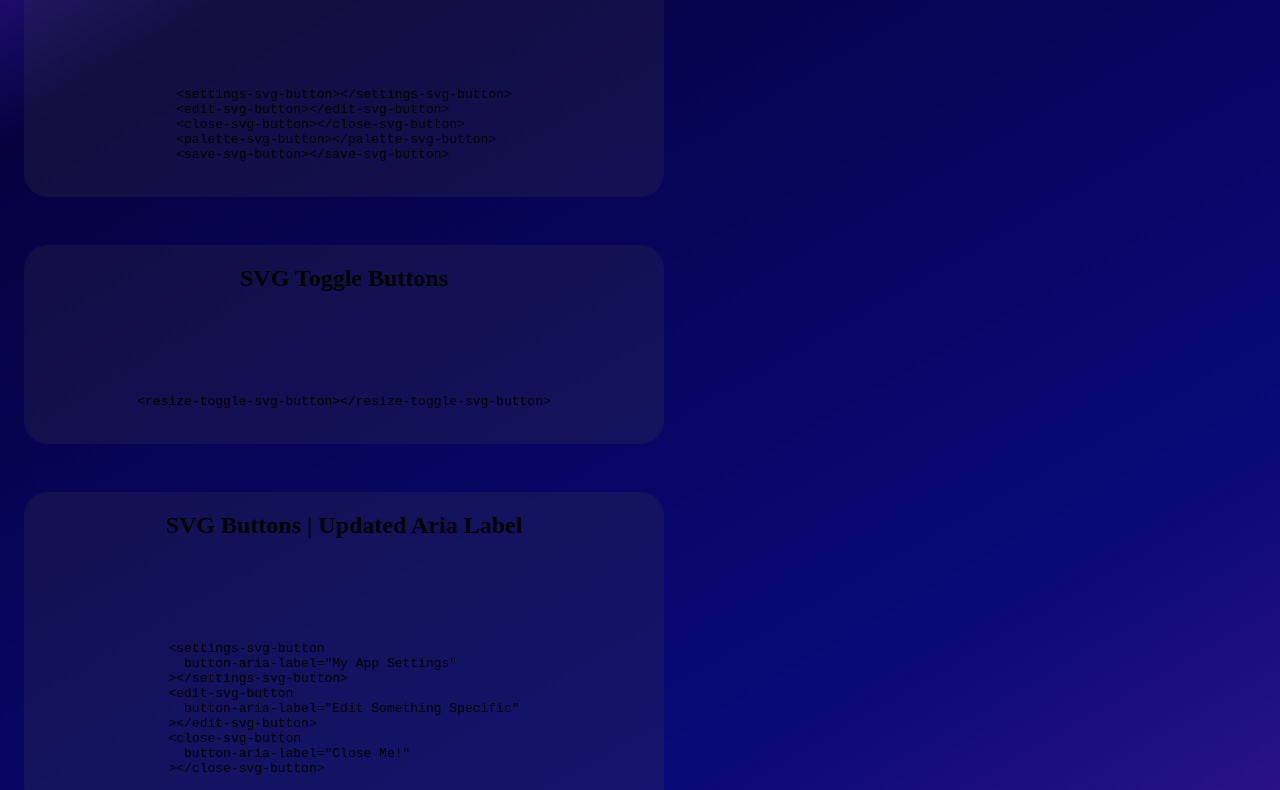
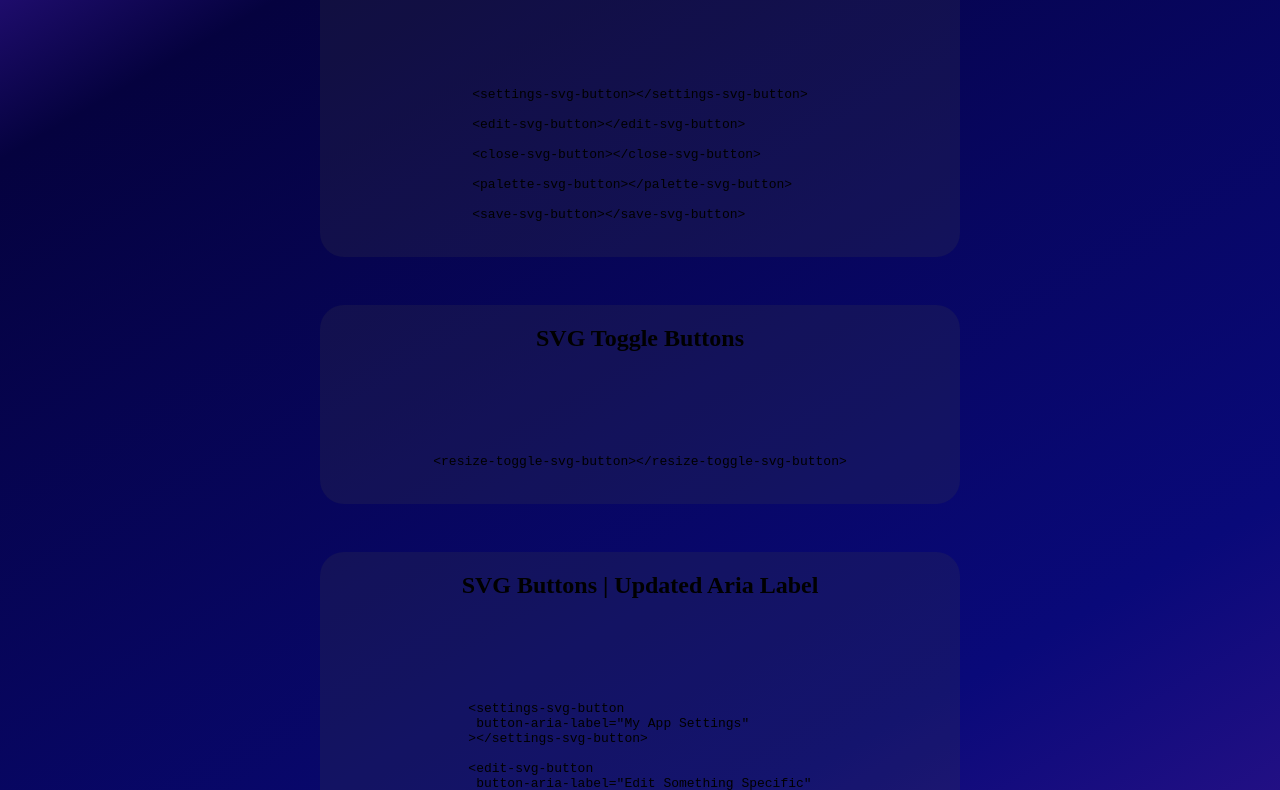
Before and after one commit to conor-dowdall/svg-buttons, a website: page index.html in a window 1280 px wide. Shown: the part 110-900 px from the top of the page. Drawn offline with Linux system fonts and the light colour scheme.

Commit message:
fix: improve layout

```diff
--- a/index.html
+++ b/index.html
@@ -33,7 +33,7 @@
         flex-direction: column;
         align-items: center;
         border-radius: 1.5em;
-        margin: 3em 1em;
+        margin: 3em auto;
         background-color: rgba(68, 68, 68, 0.2);
         max-width: 80ch;
         min-width: fit-content;
@@ -59,6 +59,7 @@
     </style>
   </head>
   <body>
+    <main>
       <section>
         <h2>SVG Buttons</h2>
         <div class="buttons">
@@ -70,13 +71,16 @@
         </div>
         <pre><code>
 &lt;settings-svg-button&gt;&lt;/settings-svg-button&gt;
+
 &lt;edit-svg-button&gt;&lt;/edit-svg-button&gt;
+
 &lt;close-svg-button&gt;&lt;/close-svg-button&gt;
+
 &lt;palette-svg-button&gt;&lt;/palette-svg-button&gt;
+
 &lt;save-svg-button&gt;&lt;/save-svg-button&gt;
           </code></pre>
       </section>
-
       <section>
         <h2>SVG Toggle Buttons</h2>
         <div class="buttons">
@@ -86,7 +90,6 @@
 &lt;resize-toggle-svg-button&gt;&lt;/resize-toggle-svg-button&gt;
           </code></pre>
       </section>
-
       <section>
         <h2>SVG Buttons | Updated Aria Label</h2>
         <div class="buttons">
@@ -102,13 +105,16 @@
 &lt;settings-svg-button
  button-aria-label="My App Settings"
 &gt;&lt;/settings-svg-button&gt;
+
 &lt;edit-svg-button
  button-aria-label="Edit Something Specific"
 &gt;&lt;/edit-svg-button&gt;
+
 &lt;close-svg-button
  button-aria-label="Close Me!"
 &gt;&lt;/close-svg-button&gt;
         </code></pre>
       </section>
+    </main>
   </body>
 </html>
```
Lines whose indentation alone changed are shown as unchanged.
